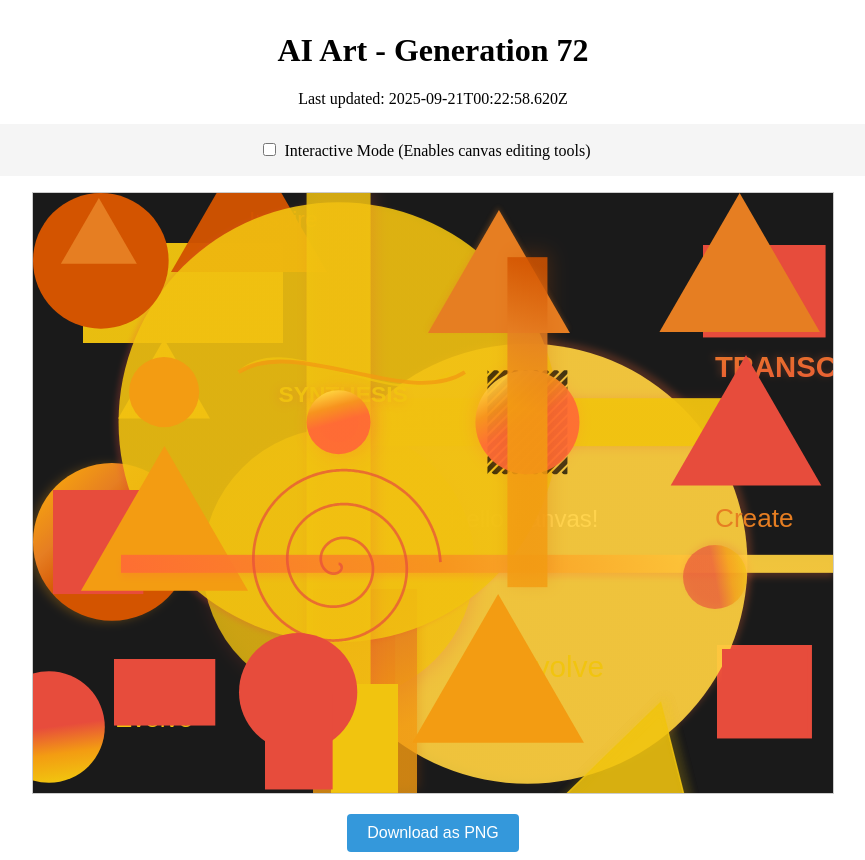
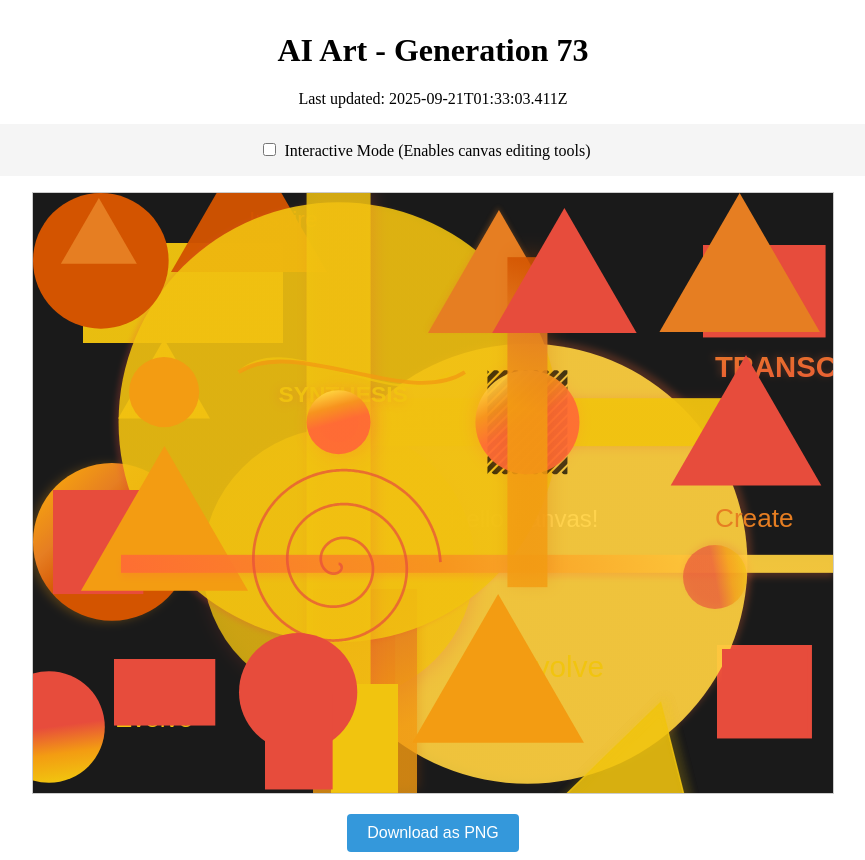
Before and after one commit to mcclowes/ai-art, a React (Vite) app: page / in a window 1280 px wide. Shown: the whole page, without its empty margins (207-1072 px from the left). Built offline with nearby package versions, Linux system fonts and the light colour scheme.

Commit message:
Improve artwork - Generation 73

```diff
--- a/src/artwork-state.ts
+++ b/src/artwork-state.ts
@@ -832,9 +832,17 @@ export const artworkState: ArtworkState = {
       "height": 95.48378012457596,
       "fillStyle": "#e74c3c",
       "id": "element_1758414178620"
+    },
+    {
+      "type": "triangle",
+      "x": 531.4078140547367,
+      "y": 98.40781405473673,
+      "size": 83.40781405473673,
+      "fillStyle": "#e74c3c",
+      "id": "triangle_1758418383411"
     }
   ],
-  "generation": 72,
-  "lastUpdated": "2025-09-21T00:22:58.620Z",
+  "generation": 73,
+  "lastUpdated": "2025-09-21T01:33:03.411Z",
   "cycleStarted": "2025-09-18T01:32:28.775Z"
 };
```
